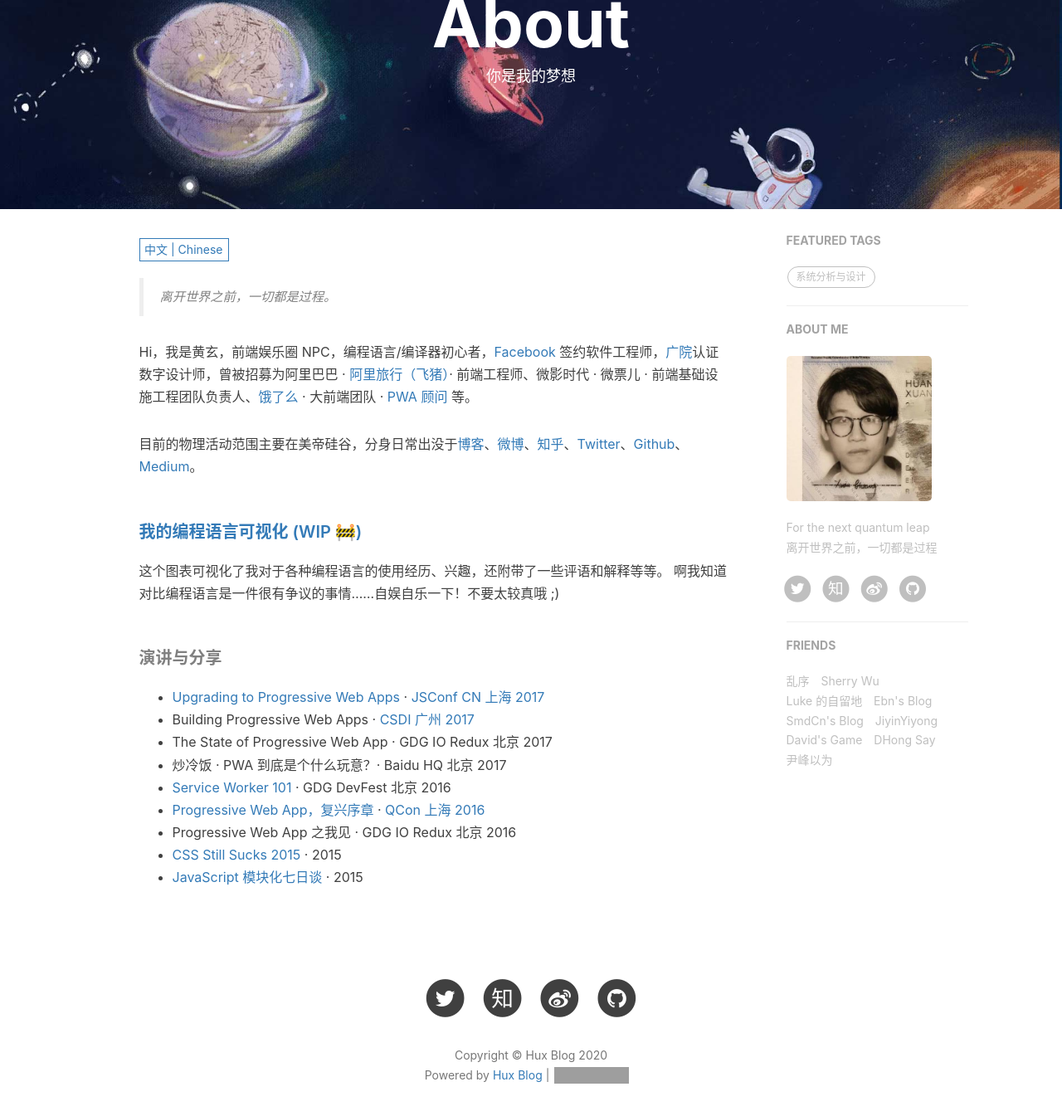
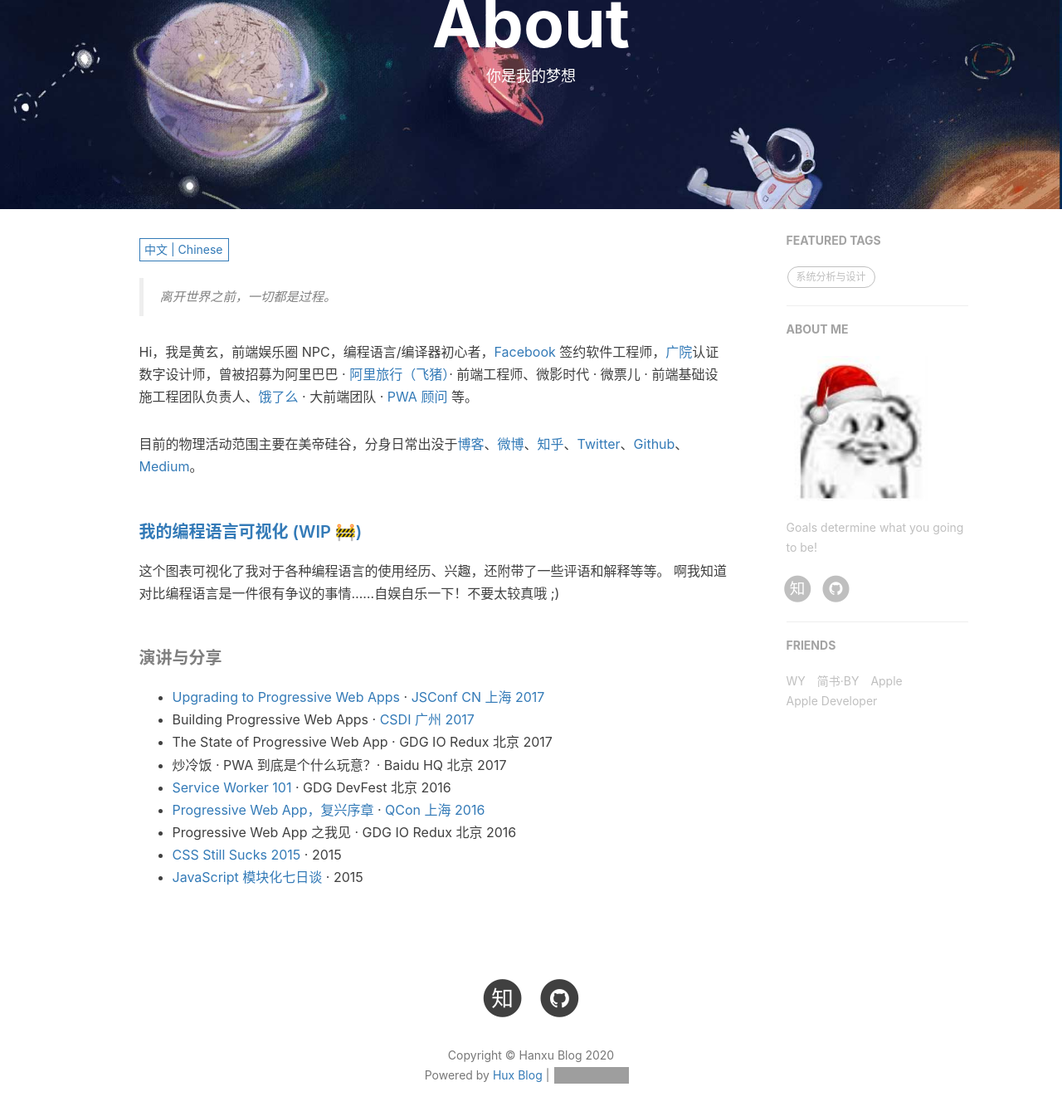
Before and after one commit to hanxu1997/hanxu1997.github.io, a Jekyll site: the page built from about.html, in a window 1280 px wide and 1400 px high, scrolled down 166 px. Shown: the top 1345 px of the window at 83% size. Built offline with Jekyll 4.4.1, drawn with Linux system fonts in a browser that asks for light colours; nearby versions of some CDN libraries; comment, search, counter and statistics services are not loaded; grey boxes are pictures that could not be loaded.

Commit message:
Update _config.yml

```diff
--- a/_config.yml
+++ b/_config.yml
@@ -1,44 +1,46 @@
 # Site settings
-title: Hux Blog
-SEOTitle: 黄玄的博客 | Hux Blog
-header-img: img/home-bg.jpg
-email: huxpro@gmail.com
-description: "关于程序与设计、黑客与画家 | 黄玄，Web & Mobile Lover，Software Engineer，UX Designer | 这里是 @Hux黄玄 的个人博客，与你一起发现更大的世界。"
-keyword: "黄玄, Hux黄玄, Hux, 鬼栈, huxpro, @huxpro, 黄玄的博客, Hux Blog, 博客, 个人网站, 互联网, Web, JavaScript, 前端, 设计"
-url: "https://huangxuan.me"              # your host, for absolute URL
-baseurl: ""                             # for example, '/blog' if your blog hosted on 'host/blog'
+title: Hanxu Blog
+SEOTitle: 赵寒旭的博客 | Hanxu Blog
+header-img: img/post-bg-desk.jpg
+email: 807174205@qq.com
+description: "Every failure is leading towards success."
+keyword: "hanxu, blog"
+url: "http://hanxu1997.github.io"          # your host, for absolute URL
+baseurl: ""      # for example, '/blog' if your blog hosted on 'host/blog'
+github_repo: "https://github.com/hanxu1997/hanxu1997.github.io.git" # you code repository
 
-# Publish posts or collection documents with a future date.
-future: true
+# Sidebar settings
+sidebar: true                           # whether or not using Sidebar.
+sidebar-about-description: "Goals determine what you going to be!"
+sidebar-avatar: /img/about-BY-gentle.jpg      # use absolute URL, seeing it's used in both `/` and `/about/`
+
+
 
 # SNS settings
 RSS: false
-weibo_username:     huxpro
-zhihu_username:     huxpro
-github_username:    huxpro
-twitter_username:   huxpro
-#facebook_username:  huxpro
-#linkedin_username:  firstname-lastname-idxxxx
+# weibo_username:     hanxu1997
+zhihu_username:     zhaohanxu
+github_username:    hanxu1997
+facebook_username:
+jianshu_username:
+#twitter_username:   hanxu1997
+
 
 
 
 # Build settings
 # from 2016, 'pygments' is unsupported on GitHub Pages. Use 'rouge' for highlighting instead.
-highlighter: rouge
 permalink: pretty
 paginate: 10
-exclude: ["less","node_modules","Gruntfile.js","package.json","README.md","README.zh.md"]
+exclude: ["less","node_modules","Gruntfile.js","package.json","README.md"]
 anchorjs: true                          # if you want to customize anchor. check out line:181 of `post.html`
-# If you have timezone issue (e.g. #68) in China, uncomment to use this:
-#timezone: CN
 
 
 
 # Gems
 # from PR#40, to support local preview for Jekyll 3.0
-# make sure you have this gem installed
-# `$ gem install jekyll-paginate`
-plugins: [jekyll-paginate]
+gems: [jekyll-paginate]
+
 
 
 
@@ -47,45 +49,44 @@
 # although redcarpet can auto highlight code, the lack of header-id make the catalog impossible, so I switch to kramdown
 # document: http://jekyllrb.com/docs/configuration/#kramdown
 markdown: kramdown
+highlighter: rouge
 kramdown:
   input: GFM                            # use Github Flavored Markdown !important
-  syntax_highlighter_opts:
-    span:
-      line_numbers: false
-    block:
-      line_numbers: true
-      start_line: 1
 
 
 
-# Disqus settings
-disqus_username: hux
+# 评论系统
+# Disqus（https://disqus.com/）
+# disqus_username: hanxu1997
 
-# Netease settings
-netease_comment: false
+# Gitalk
+gitalk:
+  enable: true    #是否开启Gitalk评论
+  clientID: f2c84e7629bb1446c1a4                            #生成的clientID
+  clientSecret: ca6d6139d1e1b8c43f8b2e19492ddcac8b322d0d    #生成的clientSecret
+  repo: hanxu1997.github.io    #仓库名称
+  owner: hanxu1997    #github用户名
+  admin: hanxu1997
+  distractionFreeMode: true #是否启用类似FB的阴影遮罩
 
 
+# 统计
 
 # Analytics settings
 # Baidu Analytics
-# ba_track_id: [your track id]
+ba_track_id: b50bf2b12b5338a1845e33832976fd68
 
 # Google Analytics
-ga_track_id: 'UA-49627206-1'            # Format: UA-xxxxxx-xx
-ga_domain: huangxuan.me
+ga_track_id: 'UA-90855596-1'            # Format: UA-xxxxxx-xx
+ga_domain: hanxu1997.top               # 默认的是 auto, 这里我是自定义了的域名，你如果没有自己的域名，需要改成auto
 
 
-
-# Sidebar settings
-sidebar: true                           # whether or not using Sidebar.
-sidebar-about-description: "For the next quantum leap<br>离开世界之前，一切都是过程"
-sidebar-avatar: /img/avatar-hux-ny.jpg      # use absolute URL, seeing it's used in both `/` and `/about/`
 
 
 
 # Featured Tags
-featured-tags: true                     # whether or not using Feature-Tags
-featured-condition-size: 1              # A tag will be featured if the size of it is more than this condition value
+featured-tags: true                     # 是否使用首页标签
+featured-condition-size: 1              # 相同标签数量大于这个数，才会出现在首页
 
 
 
@@ -95,42 +96,19 @@
 
 
 
-# MathJax rendering for layout:page (e.g. post preview)
-page-mathjax: false
-
-
-
 # Friends
 friends: [
     {
-    #     title: "Su",
-    #     href: "http://su.gallery/"
-    # },{
-        title: "乱序",
-        href: "http://mida.re/"
+        title: "WY",
+        href: "http://zhengwuyang.com"
     },{
-        title: "Sherry Wu",
-        href: "https://xuechundesign.github.io"
+        title: "简书·BY",
+        href: "http://www.jianshu.com/u/e71990ada2fd"
     },{
-        title: "Luke 的自留地",
-        href: "http://hmqk1995.github.io"
+        title: "Apple",
+        href: "https://apple.com"
     },{
-        title: "Ebn's Blog",
-        href: "http://ebnbin.com/"
-    },{
-        title: "SmdCn's Blog",
-        href: "http://blog.smdcn.net"
-    },{
-        title: "JiyinYiyong",
-        href: "http://tiye.me/"
-    },{
-        title: "David's Game",
-        href: "https://www.ruoyaowu.com/"
-    },{
-        title: "DHong Say",
-        href: "http://dhong.co"
-    },{
-        title: "尹峰以为",
-        href: "http://ingf.github.io/"
+        title: "Apple Developer",
+        href: "https://developer.apple.com/"
     }
 ]
```
